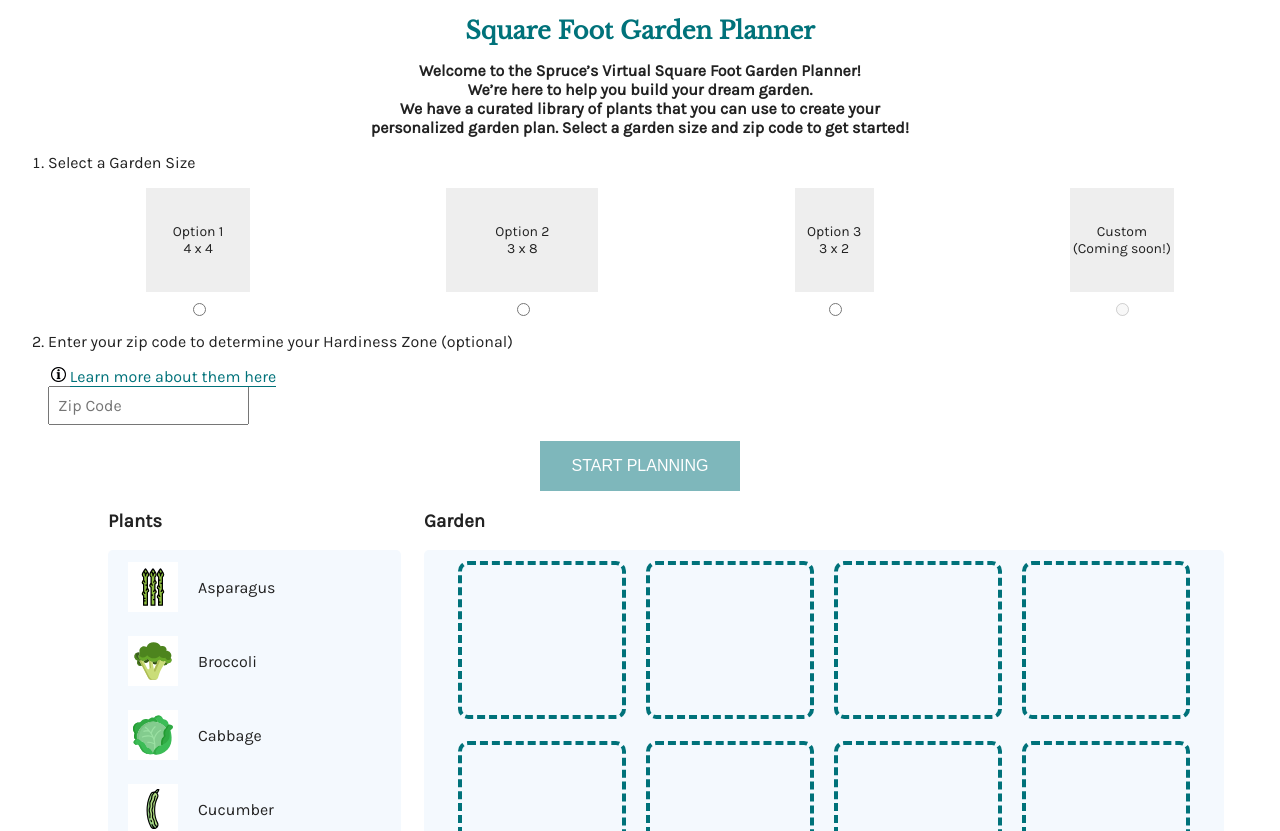
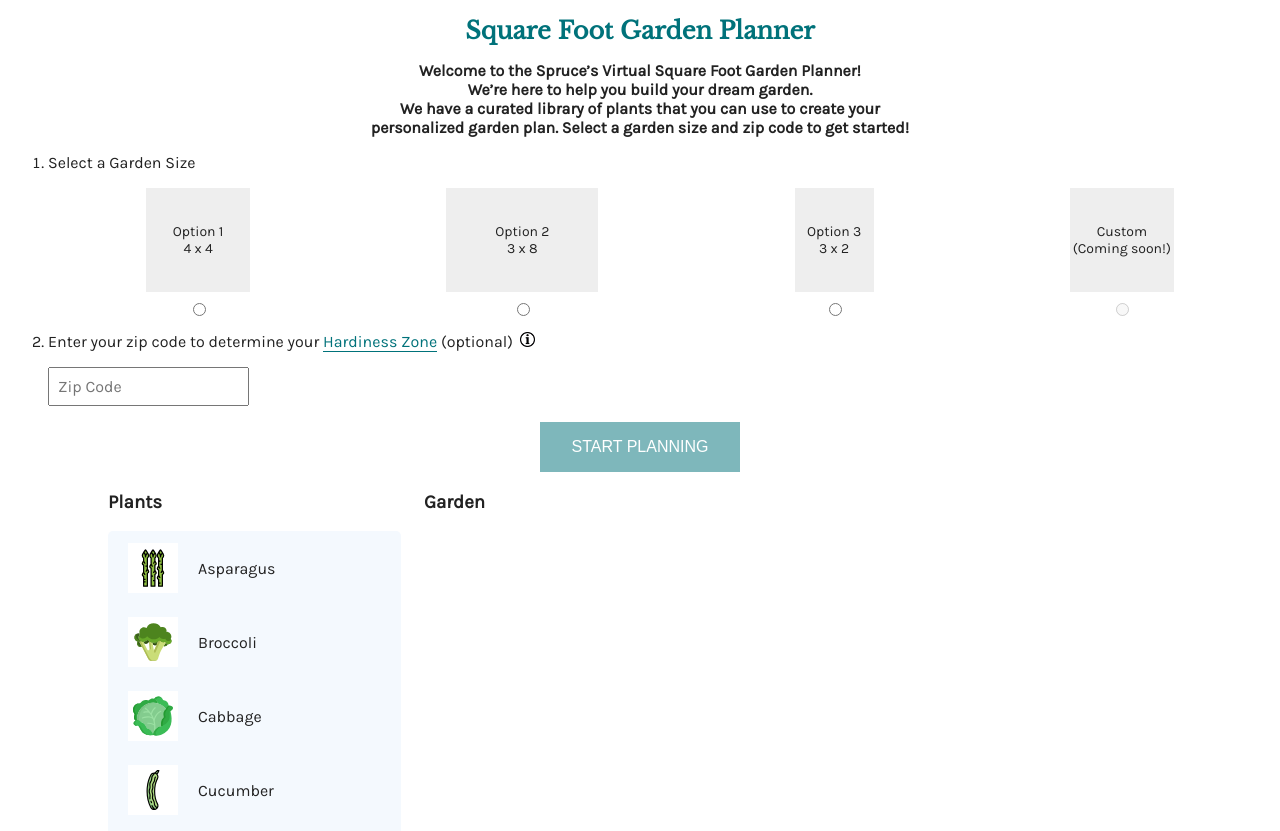
Before and after one commit to jessecalton/sqftgrdn, a Vue app: page / in a window 1280 px wide. Shown: the top 831 px of the page. Built offline with nearby package versions, Linux system fonts and the light colour scheme.

Commit message:
garden-instantiation

```diff
--- a/src/components/DraggableList.vue
+++ b/src/components/DraggableList.vue
@@ -4,13 +4,13 @@
             <h3>Plants</h3>
             <draggable
                 class="dragArea plant-list"
-                :list="list1"
+                :list="nursery"
                 :group="{ name: 'plants', pull: 'clone', put: false }"
                 @end="orderList"
             >
                 <div
                     class="plant-list--item"
-                    v-for="element in list1"
+                    v-for="element in nursery"
                     :key="element.name"
                 >
                     <img v-if="element.image" :src="element.image" />
@@ -25,13 +25,13 @@
             <h3>Garden</h3>
             <draggable
                 class="dragArea list-group grid-wrapper"
-                :list="list2"
+                :list="garden"
                 group="plants"
                 @add="addedItem"
             >
                 <div
                     class="list-group-item grid"
-                    v-for="element in list2"
+                    v-for="element in garden"
                     :key="element.name"
                 >
                     {{ element.name }}
@@ -44,6 +44,8 @@
 
 <script>
 import draggable from "vuedraggable";
+import { mapMutations, mapState } from 'vuex';
+
 export default {
     name: "draggableList",
     display: "DraggableList",
@@ -53,61 +55,13 @@ export default {
     },
     data() {
         return {
-            list1: [
-                {
-                    name: "Asparagus",
-                    id: 1,
-                    image: require("../assets/svg/asparagus.svg"),
-                },
-                {
-                    name: "Broccoli",
-                    id: 2,
-                    image: require("../assets/svg/broccoli.svg"),
-                },
-                {
-                    name: "Cabbage",
-                    id: 3,
-                    image: require("../assets/svg/cabbage.svg"),
-                },
-                {
-                    name: "Cucumber",
-                    id: 4,
-                    image: require("../assets/svg/cucumber.svg"),
-                },
-                {
-                    name: "Eggplant",
-                    id: 5,
-                    image: require("../assets/svg/eggplant.svg"),
-                },
-                {
-                    name: "Onion",
-                    id: 6,
-                    image: require("../assets/svg/onion.svg"),
-                },
-                {
-                    name: "Squash",
-                    id: 7,
-                    image: require("../assets/svg/squash.svg"),
-                },
-                {
-                    name: "Tomato",
-                    id: 7,
-                    image: require("../assets/svg/tomato.svg"),
-                },
-            ],
-            list2: [
-                { name: null, id: 1, image: null },
-                { name: null, id: 2, image: null },
-                { name: null, id: 3, image: null },
-                { name: null, id: 4, image: null },
-                { name: null, id: 5, image: null },
-                { name: null, id: 6, image: null },
-                { name: null, id: 7, image: null },
-                { name: null, id: 8, image: null },
-            ],
+
         };
     },
     methods: {
+        ...mapMutations([
+            'setGarden'
+        ]),
         log: function(evt) {
             window.console.log(evt.item.innerText);
         },
@@ -120,26 +74,50 @@ export default {
             console.log(evt);
             // Edge case for placing an item in the last quadrant
             if (evt.newIndex === 7) {
-                for (var i = evt.newIndex; i > this.list2.length; i--) {
-                    if (this.list2[i].name === null && evt.newIndex === 7) {
-                        this.list2.splice(i, 1);
+                for (var i = evt.newIndex; i > this.garden.length; i--) {
+                    if (this.garden[i].name === null && evt.newIndex === 7) {
+                        this.garden.splice(i, 1);
                         break;
                     }
                 }
                 // Clear up empty list item adjacent to newly placed item.
             } else {
-                for (var i = evt.newIndex; i < this.list2.length; i++) {
-                    if (this.list2[i].name === null) {
-                        this.list2.splice(i, 1);
+                for (var i = evt.newIndex; i < this.garden.length; i++) {
+                    if (this.garden[i].name === null) {
+                        this.garden.splice(i, 1);
                         console.log(i);
                         break;
                     }
                 }
             }
             // Clean up any overflow items
-            this.list2.splice(8);
+            this.garden.splice(8);
         },
     },
+    computed: {
+        ...mapState([
+                "nursery",
+                "garden",
+                "width",
+                "height",
+                "zip",
+                "hardiness"
+            ]),
+    },
+    watch: {
+        height (newHeight) {
+            let height = newHeight;
+            let width = this.width;
+            let total = height * width;
+            console.log(height, width, total);
+            let garden = []
+            let i;
+            for (i = 0; i < total; i++ ) {
+                garden.push({name: null, id: i, image: null})
+            }
+            this.setGarden(garden);
+        }
+    }
 };
 </script>
 <style scoped lang="scss">
@@ -156,7 +134,6 @@ $green_01: #00727a;
     flex-wrap: wrap;
     background-color: $eats-background;
     border-radius: 5px;
-    height: 360px;
     overflow: hidden;
 }
 
--- a/src/store/index.js
+++ b/src/store/index.js
@@ -8,7 +8,51 @@ export default new Vuex.Store({
     width: 0,
     height: 0,
     zip: null,
-    hardiness: null
+    hardiness: null,
+    nursery: [
+      {
+          name: "Asparagus",
+          id: 1,
+          image: require("../assets/svg/asparagus.svg"),
+      },
+      {
+          name: "Broccoli",
+          id: 2,
+          image: require("../assets/svg/broccoli.svg"),
+      },
+      {
+          name: "Cabbage",
+          id: 3,
+          image: require("../assets/svg/cabbage.svg"),
+      },
+      {
+          name: "Cucumber",
+          id: 4,
+          image: require("../assets/svg/cucumber.svg"),
+      },
+      {
+          name: "Eggplant",
+          id: 5,
+          image: require("../assets/svg/eggplant.svg"),
+      },
+      {
+          name: "Onion",
+          id: 6,
+          image: require("../assets/svg/onion.svg"),
+      },
+      {
+          name: "Squash",
+          id: 7,
+          image: require("../assets/svg/squash.svg"),
+      },
+      {
+          name: "Tomato",
+          id: 7,
+          image: require("../assets/svg/tomato.svg"),
+      },
+    ],
+    garden: [
+    ],
   },
   mutations: {
     setWidth(state, payload) {
@@ -22,6 +66,9 @@ export default new Vuex.Store({
     },
     setHardiness(state, payload) {
       state.hardiness = payload
+    },
+    setGarden(state, payload) {
+      state.garden = payload
     }
   },
   actions: {
--- a/src/views/Setup.vue
+++ b/src/views/Setup.vue
@@ -65,8 +65,8 @@
                 </div>
             </li>
             <li class="setup--list-item">
-                <span class="setup--heading">Enter your zip code to determine your Hardiness Zone (optional)</span>
-                <img src = '../assets/info.png' class ="img-icon" title = "Your hardiness zone will determine which plants are suitable for your climate."> <a href = "https://www.thespruce.com/find-your-usda-zone-3269819" target = _blank >Learn more about them here</a>
+                <span class="setup--heading">Enter your zip code to determine your <a href = "https://www.thespruce.com/find-your-usda-zone-3269819" target = _blank >Hardiness Zone</a> (optional) <img src = '../assets/info.png' class ="img-icon setup__tooltip" title = "Your hardiness zone will determine which plants are suitable for your climate."></span>
+
                 <input
                     class="setup--zip"
                     name="zip"
@@ -224,6 +224,10 @@ export default {
         font-family: Karla, sans-serif;
     }
 
+    .setup--tooltip {
+        display: inline;
+    }
+
     .setup--button {
         display: block;
         margin: auto;
```
